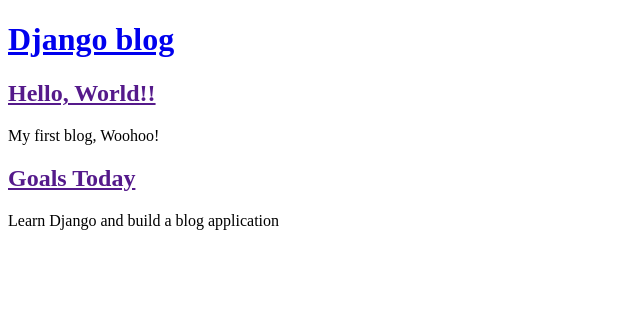
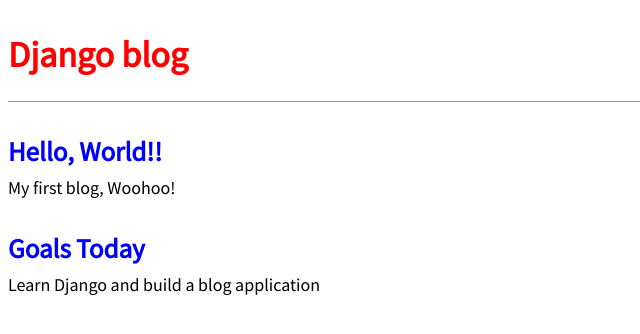
Before and after one commit to edward-hong/django-for-beginners, a Django app: page / in a window 1280 px wide. Shown: the top 334 px of the page, without its empty margins (0-640 px from the left). Run offline with Django 3.2, Linux system fonts and the light colour scheme; data comes from the database, SQL or seed files in the repository.

Commit message:
C05S07 Static FIles

```diff
--- a/blog/config/settings.py
+++ b/blog/config/settings.py
@@ -119,6 +119,7 @@
 # https://docs.djangoproject.com/en/3.2/howto/static-files/
 
 STATIC_URL = "/static/"
+STATICFILES_DIRS = [str(BASE_DIR.joinpath("static"))]
 
 # Default primary key field type
 # https://docs.djangoproject.com/en/3.2/ref/settings/#default-auto-field
--- /dev/null
+++ b/blog/static/css/base.css
@@ -0,0 +1,39 @@
+body {
+	font-family: 'Source Sans Pro', sans-serif;
+	font-size: 18px;
+}
+header {
+	border-bottom: 1px solid #999;
+	margin-bottom: 2rem;
+	display: flex;
+}
+header h1 a {
+	color: red;
+	text-decoration: none;
+}
+.nav-left {
+	margin-right: auto;
+}
+.nav-right {
+	display: flex;
+	padding-top: 2rem;
+}
+.post-entry {
+	margin-bottom: 2rem;
+}
+.post-entry h2 {
+	margin: 0.5rem 0;
+}
+.post-entry h2 a,
+.post-entry h2 a:visited {
+	color: blue;
+	text-decoration: none;
+}
+.post-entry p {
+	margin: 0;
+	font-weight: 400;
+}
+
+.post-entry h2 a:hover {
+	color: red;
+}
--- a/blog/templates/base.html
+++ b/blog/templates/base.html
@@ -1,3 +1,5 @@
+{% load static %}
+
 <!DOCTYPE html>
 <html lang="en">
 <head>
@@ -5,6 +7,8 @@
   <meta http-equiv="X-UA-Compatible" content="IE=edge">
   <meta name="viewport" content="width=device-width, initial-scale=1.0">
   <title>Django blog</title>
+  <link rel="stylesheet" href="https://fonts.googleapis.com/css?family=Source+Sans+Pro:400">
+  <link rel="stylesheet" href="{% static 'css/base.css' %}">
 </head>
 <body>
   <header>
```
